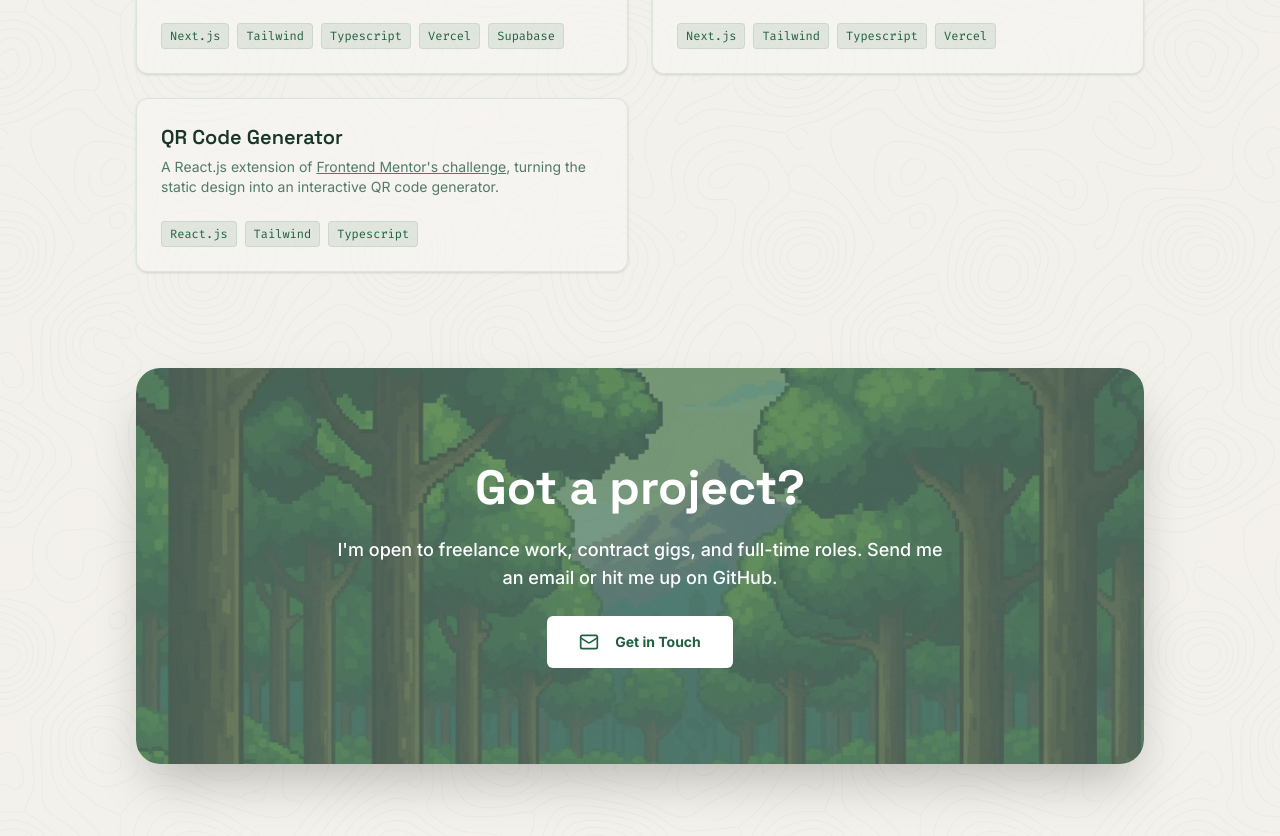
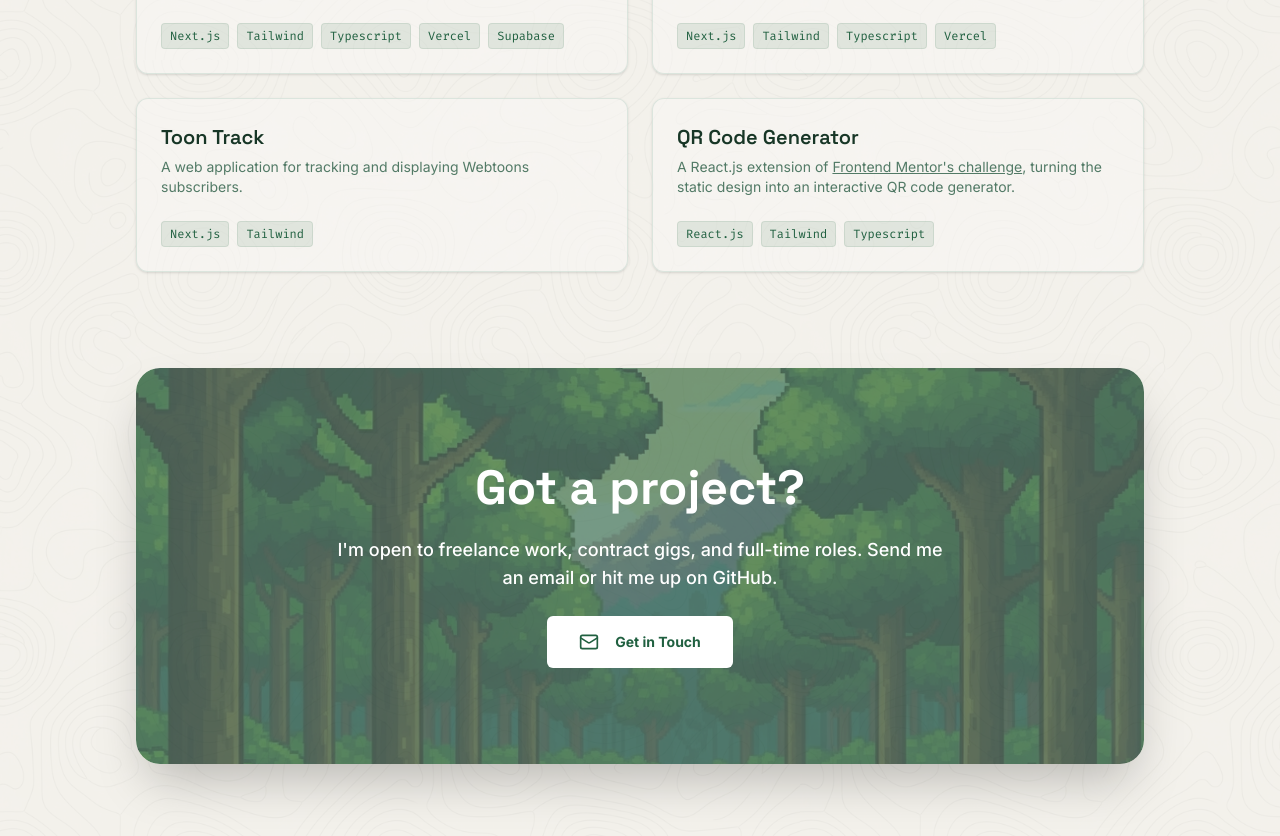
Before and after one commit to PresidentTree94/project-portfolio, a React (Vite) app: page / in a window 1280 px wide. Shown: the part 1540-2376 px from the top of the page. Built offline with nearby package versions, Linux system fonts and the light colour scheme.

Commit message:
Added ToonTrack project.

```diff
--- a/src/App.tsx
+++ b/src/App.tsx
@@ -27,6 +27,7 @@ function App() {
   const projects: Application[] = [
     {title: "Unpopular Exchange", description: "A web application for users to share, vote, and debate unpopular opinions and pet peeves.", skills: ["Next.js", "Tailwind", "Typescript", "Vercel", "Supabase"]},
     {title: "Indie Connect", description: "A web application for indie creators to connect with other users, form teams, and create their passion projects.", skills: ["Next.js", "Tailwind", "Typescript", "Vercel"]},
+    {title: "Toon Track", description: "A web application for tracking and displaying Webtoons subscribers.", skills: ["Next.js", "Tailwind"]},
     {title: "QR Code Generator", description: <>A React.js extension of <a href="https://www.frontendmentor.io/solutions/qr-code-component-xixkp7hzyW" target="_blank" rel="noopener noreferrer" className="underline">Frontend Mentor's challenge</a>, turning the static design into an interactive QR code generator.</>, skills: ["React.js", "Tailwind", "Typescript"]}
   ]
 
```
